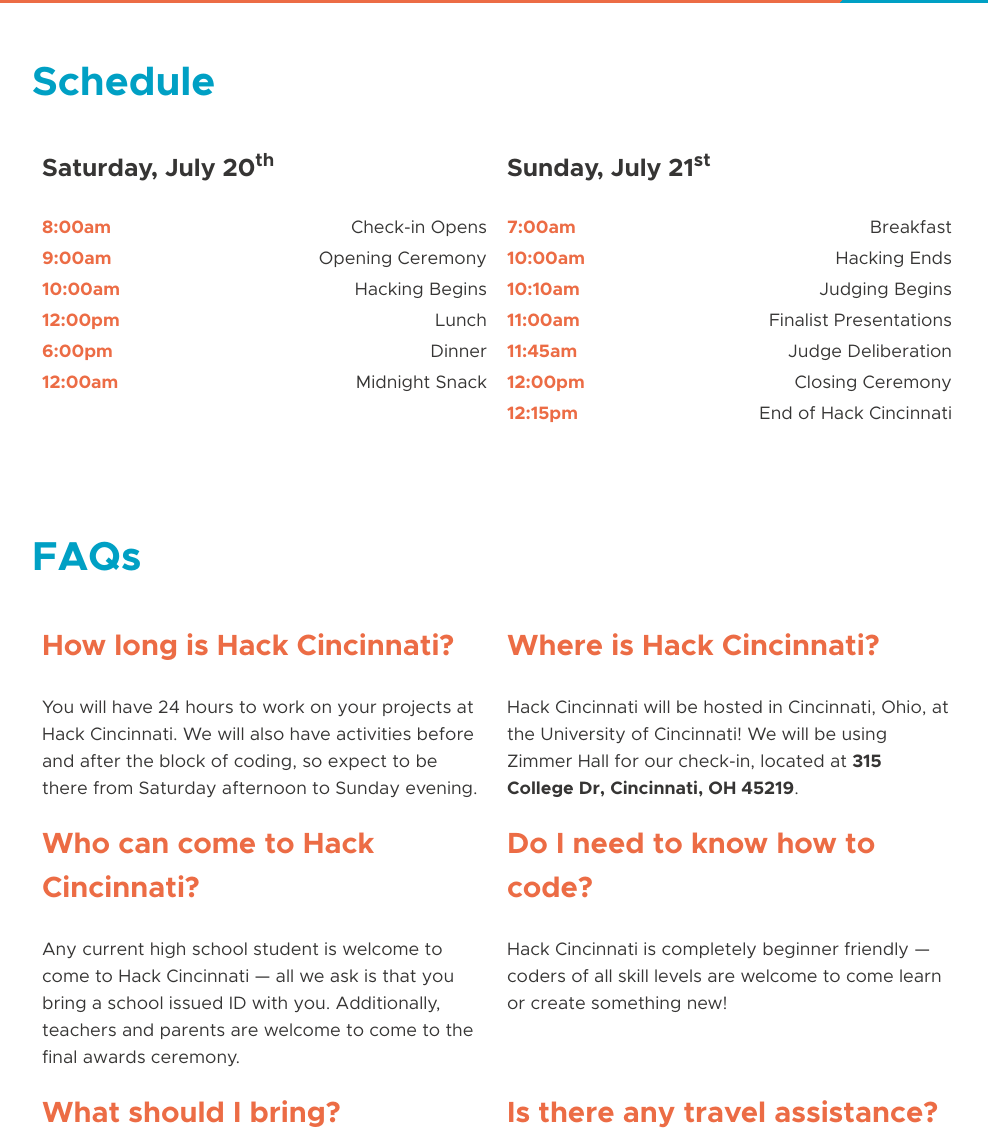
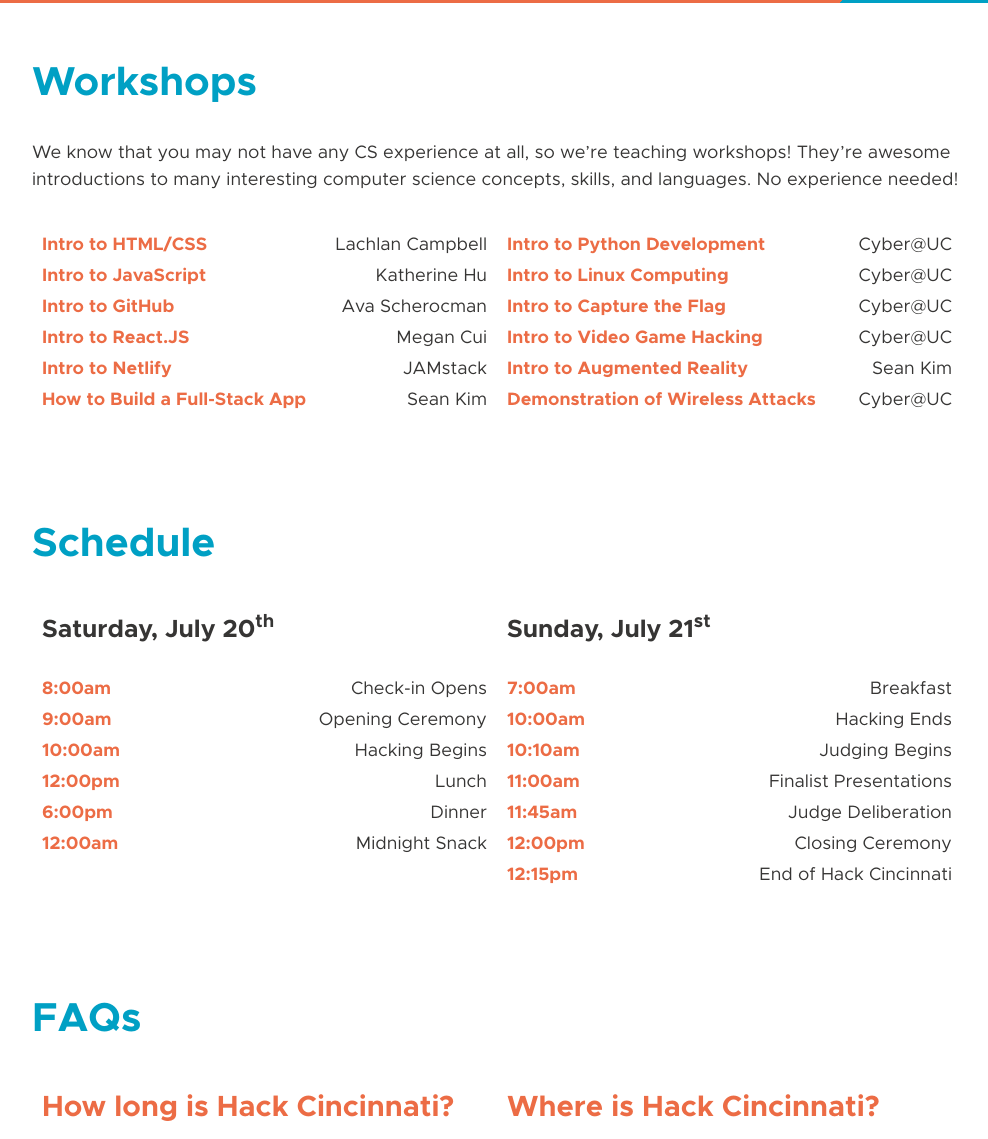
Before and after one commit to hackcincinnati/site, a Gatsby site: page / in a window 1280 px wide. Shown: the part 1798-2937 px from the top of the page, without its empty margins (143-1131 px from the left). Built offline with nearby package versions, Linux system fonts and the light colour scheme; Gatsby itself is replaced by a stand-in of ours.

Commit message:
update schedule (i am speed)

```diff
--- /dev/null
+++ b/src/components/Schedule.js
@@ -0,0 +1,66 @@
+import React from 'react'
+import {
+  Container,
+  ColorSpan,
+  FlexContainer,
+  FlexItem,
+  FlexContent,
+  colors
+} from '../components/Theme'
+
+import styled from 'styled-components'
+
+const ScheduleContainer = styled.div`
+  display: flex;
+  width: 100%;
+  justify-content: space-between;
+  margin: 2px 0;
+`
+
+const ScheduleTime = styled.p`
+  font-weight: bold;
+  color: ${colors.primary};
+`
+const ScheduleItem = ({ time, event }) => (
+  <ScheduleContainer>
+    <ScheduleTime>{time}</ScheduleTime>
+    <p>{event}</p>
+  </ScheduleContainer>
+)
+
+export default () => (
+  <Container id="schedule">
+    <h1>
+      <ColorSpan>Schedule</ColorSpan>
+    </h1>
+    <FlexContainer justify="space-between" align="flex-start">
+      <FlexItem>
+        <FlexContent margin="10px">
+          <h3>
+            Saturday, July 20<sup>th</sup>
+          </h3>
+          <ScheduleItem time="8:00am" event="Check-in Opens" />
+          <ScheduleItem time="9:00am" event="Opening Ceremony" />
+          <ScheduleItem time="10:00am" event="Hacking Begins" />
+          <ScheduleItem time="12:00pm" event="Lunch" />
+          <ScheduleItem time="6:00pm" event="Dinner" />
+          <ScheduleItem time="12:00am" event="Midnight Snack" />
+        </FlexContent>
+      </FlexItem>
+      <FlexItem>
+        <FlexContent margin="10px">
+          <h3>
+            Sunday, July 21<sup>st</sup>
+          </h3>
+          <ScheduleItem time="7:00am" event="Breakfast" />
+          <ScheduleItem time="10:00am" event="Hacking Ends" />
+          <ScheduleItem time="10:10am" event="Judging Begins" />
+          <ScheduleItem time="11:00am" event="Finalist Presentations" />
+          <ScheduleItem time="11:45am" event="Judge Deliberation" />
+          <ScheduleItem time="12:00pm" event="Closing Ceremony" />
+          <ScheduleItem time="12:15pm" event="End of Hack Cincinnati" />
+        </FlexContent>
+      </FlexItem>
+    </FlexContainer>
+  </Container>
+)
--- a/src/components/Timeline.js
+++ /dev/null
@@ -1,66 +0,0 @@
-import React from 'react'
-import {
-  Container,
-  ColorSpan,
-  FlexContainer,
-  FlexItem,
-  FlexContent,
-  colors
-} from '../components/Theme'
-
-import styled from 'styled-components'
-
-const TimelineContainer = styled.div`
-  display: flex;
-  width: 100%;
-  justify-content: space-between;
-  margin: 2px 0;
-`
-
-const TimelineTime = styled.p`
-  font-weight: bold;
-  color: ${colors.primary};
-`
-const TimelineItem = ({ time, event }) => (
-  <TimelineContainer>
-    <TimelineTime>{time}</TimelineTime>
-    <p>{event}</p>
-  </TimelineContainer>
-)
-
-export default () => (
-  <Container id="schedule">
-    <h1>
-      <ColorSpan>Schedule</ColorSpan>
-    </h1>
-    <FlexContainer justify="space-between" align="flex-start">
-      <FlexItem>
-        <FlexContent margin="10px">
-          <h3>
-            Saturday, July 20<sup>th</sup>
-          </h3>
-          <TimelineItem time="8:00am" event="Check-in Opens" />
-          <TimelineItem time="9:00am" event="Opening Ceremony" />
-          <TimelineItem time="10:00am" event="Hacking Begins" />
-          <TimelineItem time="12:00pm" event="Lunch" />
-          <TimelineItem time="6:00pm" event="Dinner" />
-          <TimelineItem time="12:00am" event="Midnight Snack" />
-        </FlexContent>
-      </FlexItem>
-      <FlexItem>
-        <FlexContent margin="10px">
-          <h3>
-            Sunday, July 21<sup>st</sup>
-          </h3>
-          <TimelineItem time="7:00am" event="Breakfast" />
-          <TimelineItem time="10:00am" event="Hacking Ends" />
-          <TimelineItem time="10:10am" event="Judging Begins" />
-          <TimelineItem time="11:00am" event="Finalist Presentations" />
-          <TimelineItem time="11:45am" event="Judge Deliberation" />
-          <TimelineItem time="12:00pm" event="Closing Ceremony" />
-          <TimelineItem time="12:15pm" event="End of Hack Cincinnati" />
-        </FlexContent>
-      </FlexItem>
-    </FlexContainer>
-  </Container>
-)
--- /dev/null
+++ b/src/components/Workshops.js
@@ -0,0 +1,68 @@
+import React from 'react'
+import {
+  Container,
+  ColorSpan,
+  FlexContainer,
+  FlexItem,
+  FlexContent,
+  colors
+} from '../components/Theme'
+
+import styled from 'styled-components'
+
+const WorkshopContainer = styled.div`
+  display: flex;
+  width: 100%;
+  justify-content: space-between;
+  margin: 2px 0;
+`
+
+const Workshoptitle = styled.p`
+  font-weight: bold;
+  color: ${colors.primary};
+`
+const WorkshopItem = ({ title, lead }) => (
+  <WorkshopContainer>
+    <Workshoptitle>{title}</Workshoptitle>
+    <p>{lead}</p>
+  </WorkshopContainer>
+)
+
+export default () => (
+  <Container id="Workshop">
+    <h1>
+      <ColorSpan>Workshops</ColorSpan>
+    </h1>
+    <p>
+      We know that you may not have any CS experience at all, so we’re teaching
+      workshops! They’re awesome introductions to many interesting computer
+      science concepts, skills, and languages. No experience needed!
+    </p>
+    <br />
+    <FlexContainer justify="space-between" align="flex-start">
+      <FlexItem>
+        <FlexContent margin="10px">
+          <WorkshopItem title="Intro to HTML/CSS" lead="Lachlan Campbell" />
+          <WorkshopItem title="Intro to JavaScript" lead="Katherine Hu" />
+          <WorkshopItem title="Intro to GitHub" lead="Ava Scherocman" />
+          <WorkshopItem title="Intro to React.JS" lead="Megan Cui" />
+          <WorkshopItem title="Intro to Netlify" lead="JAMstack" />
+          <WorkshopItem title="How to Build a Full-Stack App" lead="Sean Kim" />
+        </FlexContent>
+      </FlexItem>
+      <FlexItem>
+        <FlexContent margin="10px">
+          <WorkshopItem title="Intro to Python Development" lead="Cyber@UC" />
+          <WorkshopItem title="Intro to Linux Computing" lead="Cyber@UC" />
+          <WorkshopItem title="Intro to Capture the Flag" lead="Cyber@UC" />
+          <WorkshopItem title="Intro to Video Game Hacking" lead="Cyber@UC" />
+          <WorkshopItem title="Intro to Augmented Reality" lead="Sean Kim" />
+          <WorkshopItem
+            title="Demonstration of Wireless Attacks"
+            lead="Cyber@UC"
+          />
+        </FlexContent>
+      </FlexItem>
+    </FlexContainer>
+  </Container>
+)
--- a/src/pages/index.js
+++ b/src/pages/index.js
@@ -6,7 +6,8 @@
 import Action from '../components/Action'
 import Staff from '../components/Staff'
 import Sponsors from '../components/Sponsors'
-import Timeline from '../components/Timeline'
+import Schedule from '../components/Schedule'
+import Workshops from '../components/Workshops'
 import FAQs from '../components/FAQs'
 import SEO from '../components/SEO'
 
@@ -33,7 +34,8 @@
       Register today for a guaranteed spot in Hack Cincinnati &mdash; and a free
       T-shirt!
     </Action>
-    <Timeline />
+    <Workshops />
+    <Schedule />
     <FAQs />
     <Staff />
     <Sponsors />
```
